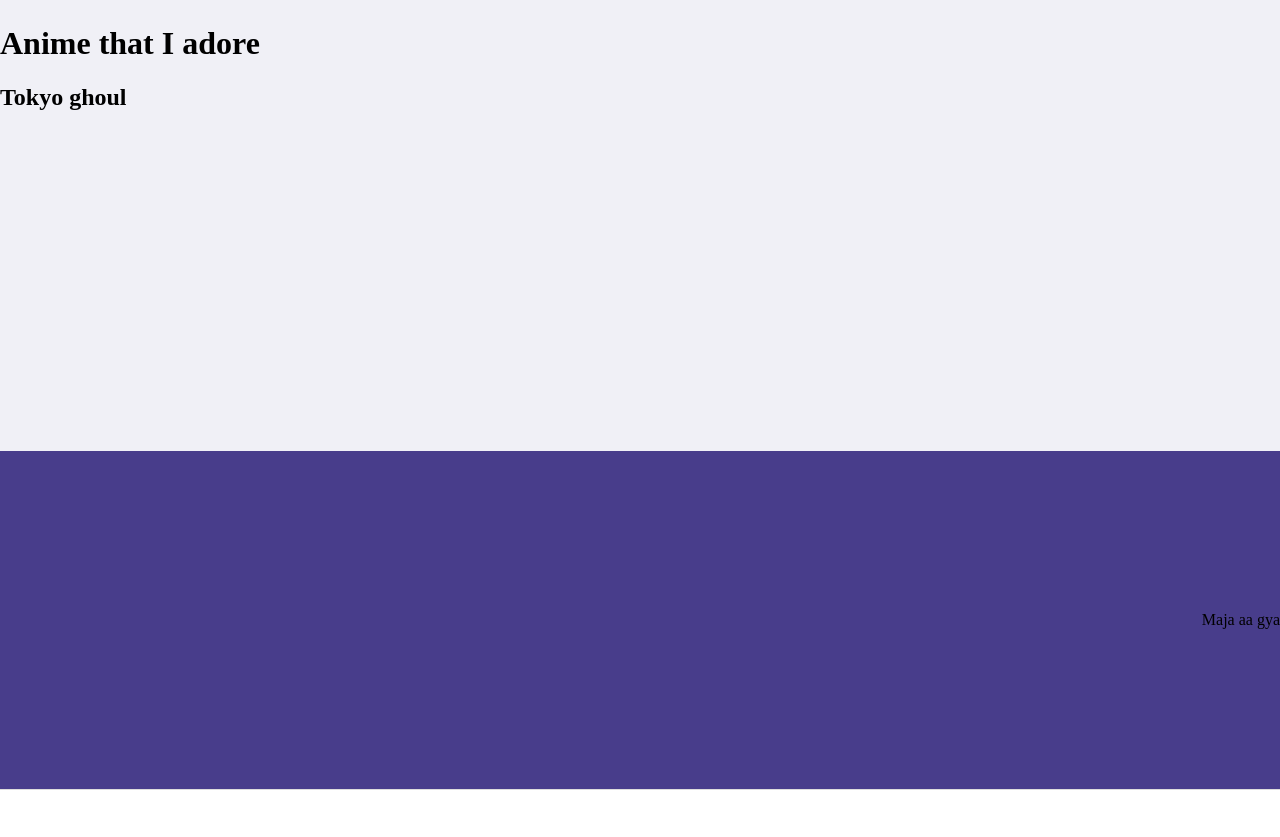
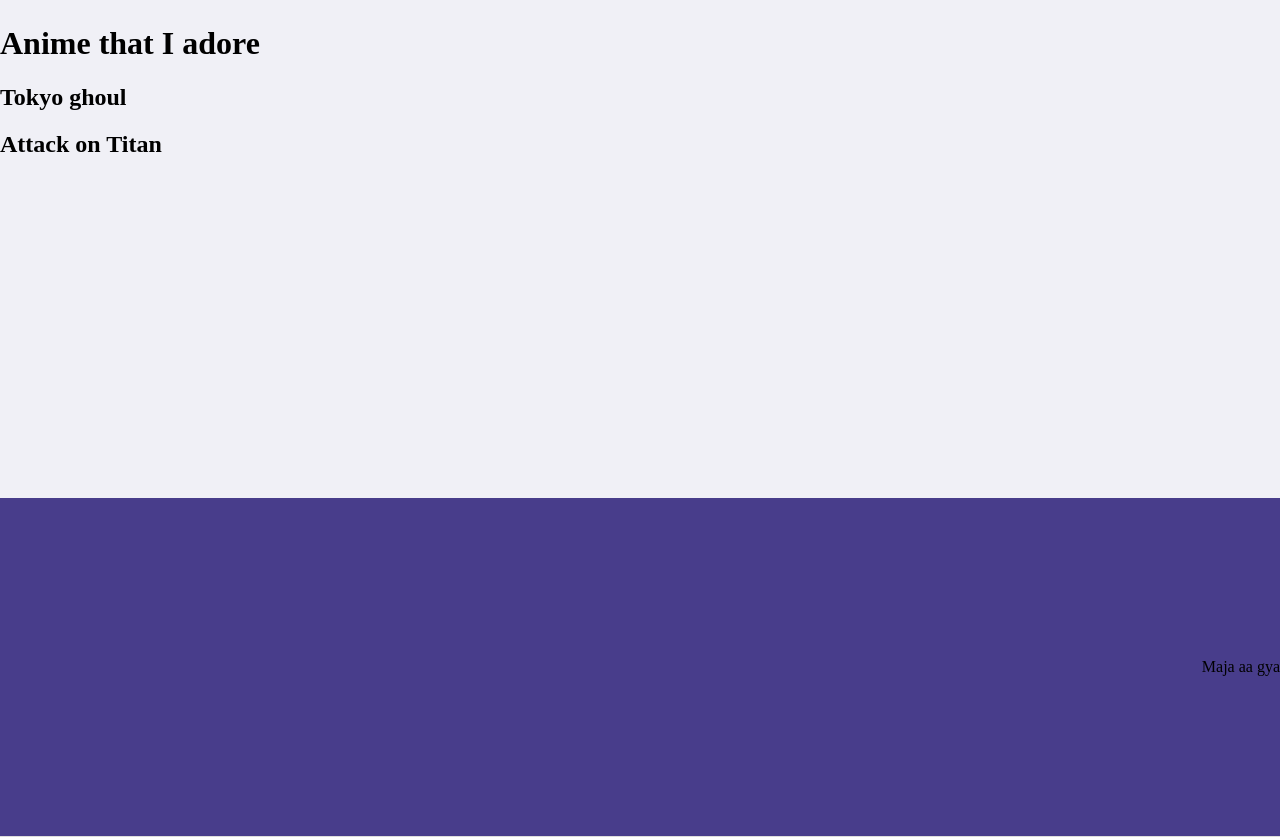
Before and after one commit to Anisalunke/my_portfolio, a Next.js app: page / in a window 1280 px wide. Shown: the part 2420-3257 px from the top of the page. Before the commit the page ends 3210 px from the top, so only its background shows below. Built offline with nearby package versions, Linux system fonts and the light colour scheme; a web font is replaced by a local one.

Commit message:
second commit

```diff
--- a/components/Anime.js
+++ b/components/Anime.js
@@ -3,6 +3,7 @@
         <>
         <h1>Anime that I adore</h1>
         <h2> Tokyo ghoul</h2>
+        <h2>Attack on Titan</h2>
         </>
 
 
```
